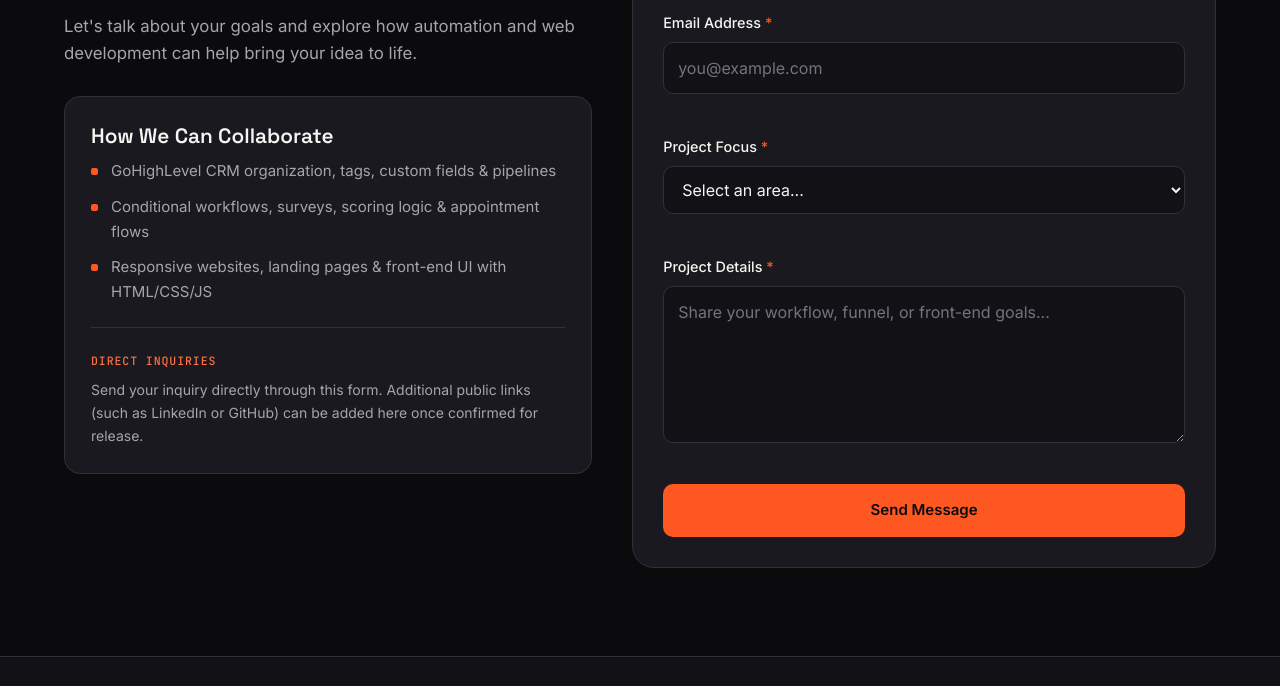
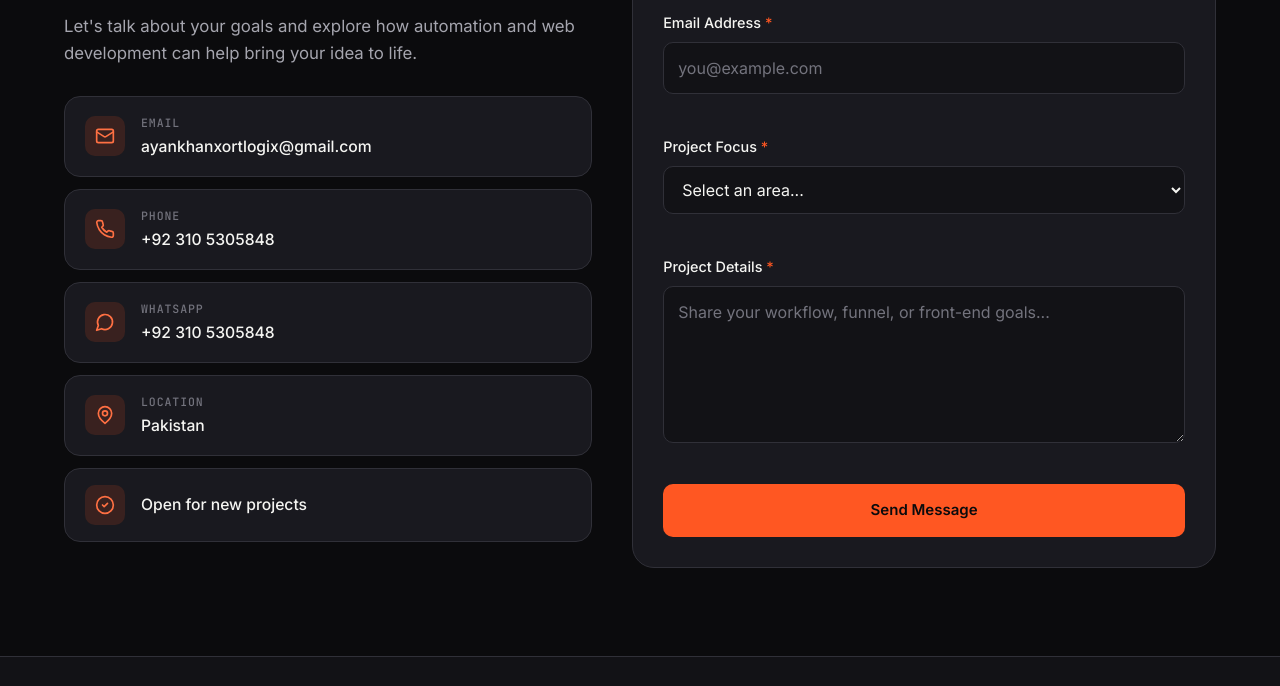
Before and after one commit to ayankhanxortlogix-wq/ayan-portfolio, a plain HTML site: page index.html in a window 1280 px wide. Shown: the part 7697-8383 px from the top of the page. Drawn offline with Linux system fonts and the light colour scheme.

Commit message:
Add email, phone, WhatsApp, and location contact cards

```diff
--- a/index.html
+++ b/index.html
@@ -795,18 +795,54 @@
               Let's talk about your goals and explore how automation and web development can help bring your idea to life.
             </p>
 
-            <div class="contact-info-card">
-              <h3 class="card-title">How We Can Collaborate</h3>
-              <ul class="checklist-clean">
-                <li>GoHighLevel CRM organization, tags, custom fields &amp; pipelines</li>
-                <li>Conditional workflows, surveys, scoring logic &amp; appointment flows</li>
-                <li>Responsive websites, landing pages &amp; front-end UI with HTML/CSS/JS</li>
-              </ul>
-              <div class="contact-note">
-                <span class="mono-label text-accent">DIRECT INQUIRIES</span>
-                <p class="card-text">
-                  Send your inquiry directly through this form. Additional public links (such as LinkedIn or GitHub) can be added here once confirmed for release.
-                </p>
+            <div class="contact-channels" aria-label="Direct contact channels">
+              <a href="mailto:ayankhanxortlogix@gmail.com" class="contact-channel-card">
+                <span class="channel-icon" aria-hidden="true">
+                  <svg width="20" height="20" viewBox="0 0 24 24" fill="none" stroke="currentColor" stroke-width="2" stroke-linecap="round" stroke-linejoin="round"><rect width="20" height="16" x="2" y="4" rx="2"></rect><path d="m22 7-8.97 5.7a1.94 1.94 0 0 1-2.06 0L2 7"></path></svg>
+                </span>
+                <span class="channel-details">
+                  <span class="mono-label">EMAIL</span>
+                  <span class="channel-value">ayankhanxortlogix@gmail.com</span>
+                </span>
+              </a>
+
+              <a href="tel:+923105305848" class="contact-channel-card">
+                <span class="channel-icon" aria-hidden="true">
+                  <svg width="20" height="20" viewBox="0 0 24 24" fill="none" stroke="currentColor" stroke-width="2" stroke-linecap="round" stroke-linejoin="round"><path d="M22 16.92v3a2 2 0 0 1-2.18 2 19.79 19.79 0 0 1-8.63-3.07 19.5 19.5 0 0 1-6-6 19.79 19.79 0 0 1-3.07-8.67A2 2 0 0 1 4.11 2h3a2 2 0 0 1 2 1.72 12.84 12.84 0 0 0 .7 2.81 2 2 0 0 1-.45 2.11L8.09 9.91a16 16 0 0 0 6 6l1.27-1.27a2 2 0 0 1 2.11-.45 12.84 12.84 0 0 0 2.81.7A2 2 0 0 1 22 16.92z"></path></svg>
+                </span>
+                <span class="channel-details">
+                  <span class="mono-label">PHONE</span>
+                  <span class="channel-value">+92 310 5305848</span>
+                </span>
+              </a>
+
+              <a href="https://wa.me/923105305848" target="_blank" rel="noopener noreferrer" class="contact-channel-card">
+                <span class="channel-icon" aria-hidden="true">
+                  <svg width="20" height="20" viewBox="0 0 24 24" fill="none" stroke="currentColor" stroke-width="2" stroke-linecap="round" stroke-linejoin="round"><path d="M7.9 20A9 9 0 1 0 4 16.1L2 22Z"></path></svg>
+                </span>
+                <span class="channel-details">
+                  <span class="mono-label">WHATSAPP</span>
+                  <span class="channel-value">+92 310 5305848</span>
+                </span>
+              </a>
+
+              <div class="contact-channel-card contact-channel-static">
+                <span class="channel-icon" aria-hidden="true">
+                  <svg width="20" height="20" viewBox="0 0 24 24" fill="none" stroke="currentColor" stroke-width="2" stroke-linecap="round" stroke-linejoin="round"><path d="M20 10c0 6-8 12-8 12s-8-6-8-12a8 8 0 0 1 16 0Z"></path><circle cx="12" cy="10" r="3"></circle></svg>
+                </span>
+                <span class="channel-details">
+                  <span class="mono-label">LOCATION</span>
+                  <span class="channel-value">Pakistan</span>
+                </span>
+              </div>
+
+              <div class="contact-channel-card contact-channel-static">
+                <span class="channel-icon" aria-hidden="true">
+                  <svg width="20" height="20" viewBox="0 0 24 24" fill="none" stroke="currentColor" stroke-width="2" stroke-linecap="round" stroke-linejoin="round"><circle cx="12" cy="12" r="10"></circle><path d="m9 12 2 2 4-4"></path></svg>
+                </span>
+                <span class="channel-details">
+                  <span class="channel-value">Open for new projects</span>
+                </span>
               </div>
             </div>
           </div>
--- a/style.css
+++ b/style.css
@@ -1302,23 +1302,53 @@ p {
   color: var(--text-secondary);
 }
 
-.contact-info-card {
+.contact-channels {
+  display: flex;
+  flex-direction: column;
+  gap: 12px;
   margin-top: 28px;
-  padding: 26px;
+}
+
+.contact-channel-card {
+  display: flex;
+  align-items: center;
+  gap: 16px;
+  padding: 16px 20px;
   border-radius: var(--radius-card);
   background-color: var(--bg-card);
   border: 1px solid var(--border);
-}
-
-.contact-note {
-  margin-top: 22px;
-  padding-top: 18px;
-  border-top: 1px solid var(--border);
-}
-
-.contact-note .card-text {
-  margin-top: 6px;
-  font-size: 0.875rem;
+  transition: border-color var(--transition-fast), transform var(--transition-fast), background-color var(--transition-fast);
+}
+
+a.contact-channel-card:hover {
+  border-color: var(--accent);
+  background-color: var(--bg-elevated);
+  transform: translateY(-2px);
+}
+
+.channel-icon {
+  display: grid;
+  place-items: center;
+  flex-shrink: 0;
+  width: 40px;
+  height: 40px;
+  border-radius: 10px;
+  background-color: var(--accent-soft);
+  color: var(--accent-hover);
+}
+
+.channel-details {
+  display: flex;
+  flex-direction: column;
+  gap: 2px;
+  min-width: 0;
+}
+
+.channel-value {
+  font-size: 0.98rem;
+  font-weight: 500;
+  color: var(--text-main);
+  overflow-wrap: anywhere;
 }
 
 .contact-form-wrap {
```
